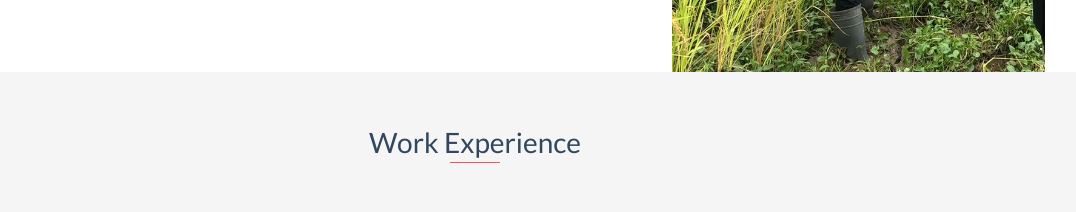
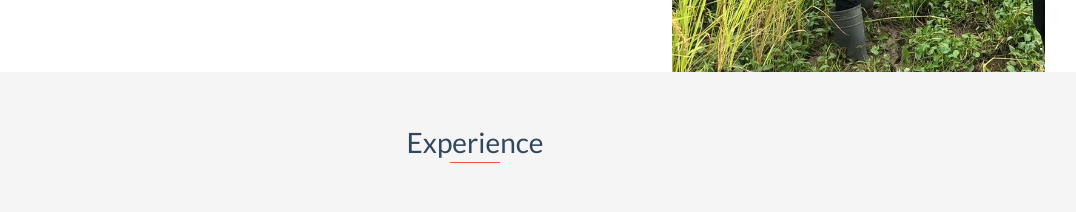
Before and after one commit to dvallslanaquera/davidvalls_portfolio, a website: page index.html in a window 1280 px wide. Shown: the part 1560-1772 px from the top of the page, without its empty margins (165-1241 px from the left). Drawn offline with nearby package versions, Linux system fonts and the light colour scheme.

Commit message:
Update index.html

```diff
--- a/index.html
+++ b/index.html
@@ -114,7 +114,7 @@
     <!-- End #about-me -->
 
     <div id="experience" class="experience-block fade-in">
-        <h2 class="heading">Work Experience</h2>
+        <h2 class="heading">Experience</h2>
         <div id="experience-timeline">
             <div data-date="October 2023 – June 2024" class="fade-in">
                 <h3 data-lang="en">Flux</h3>
```
